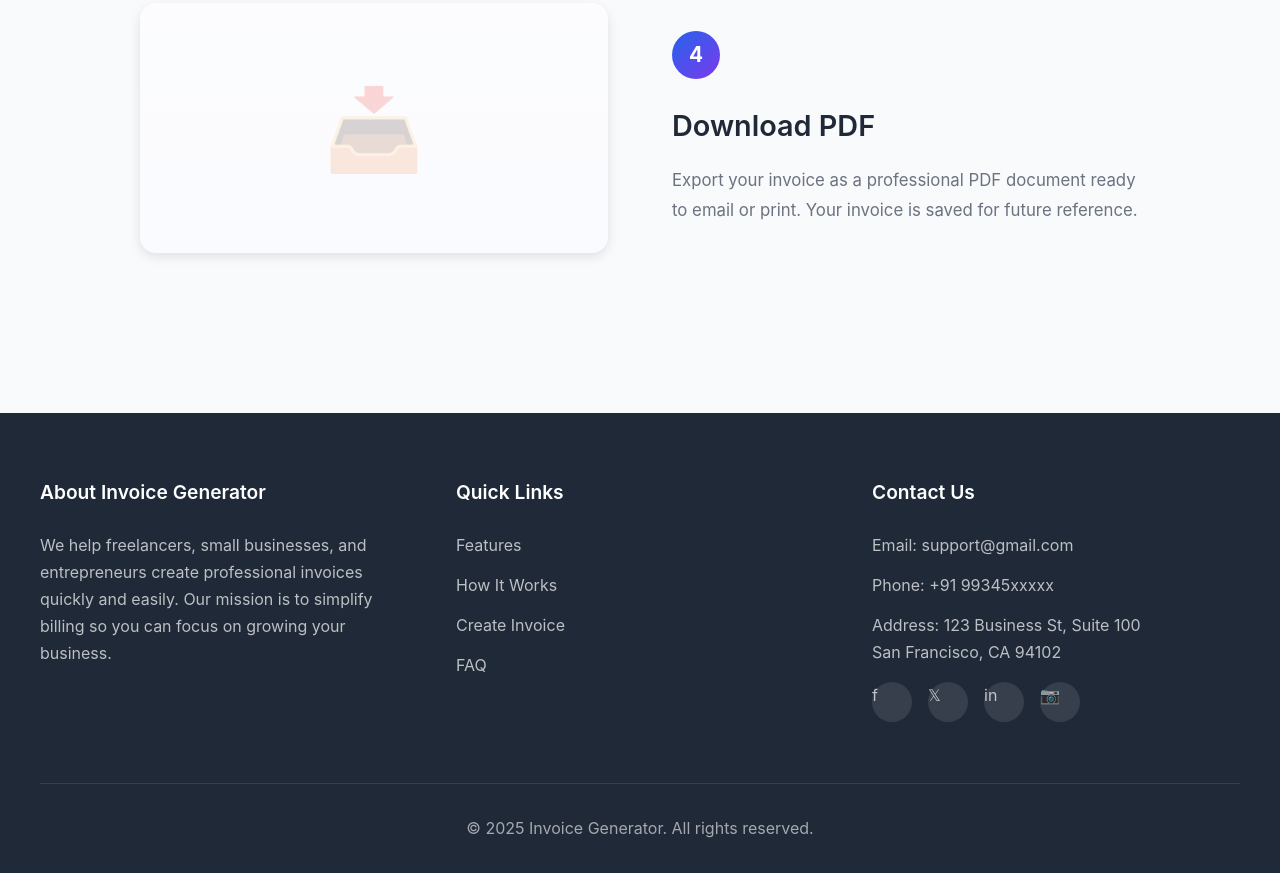
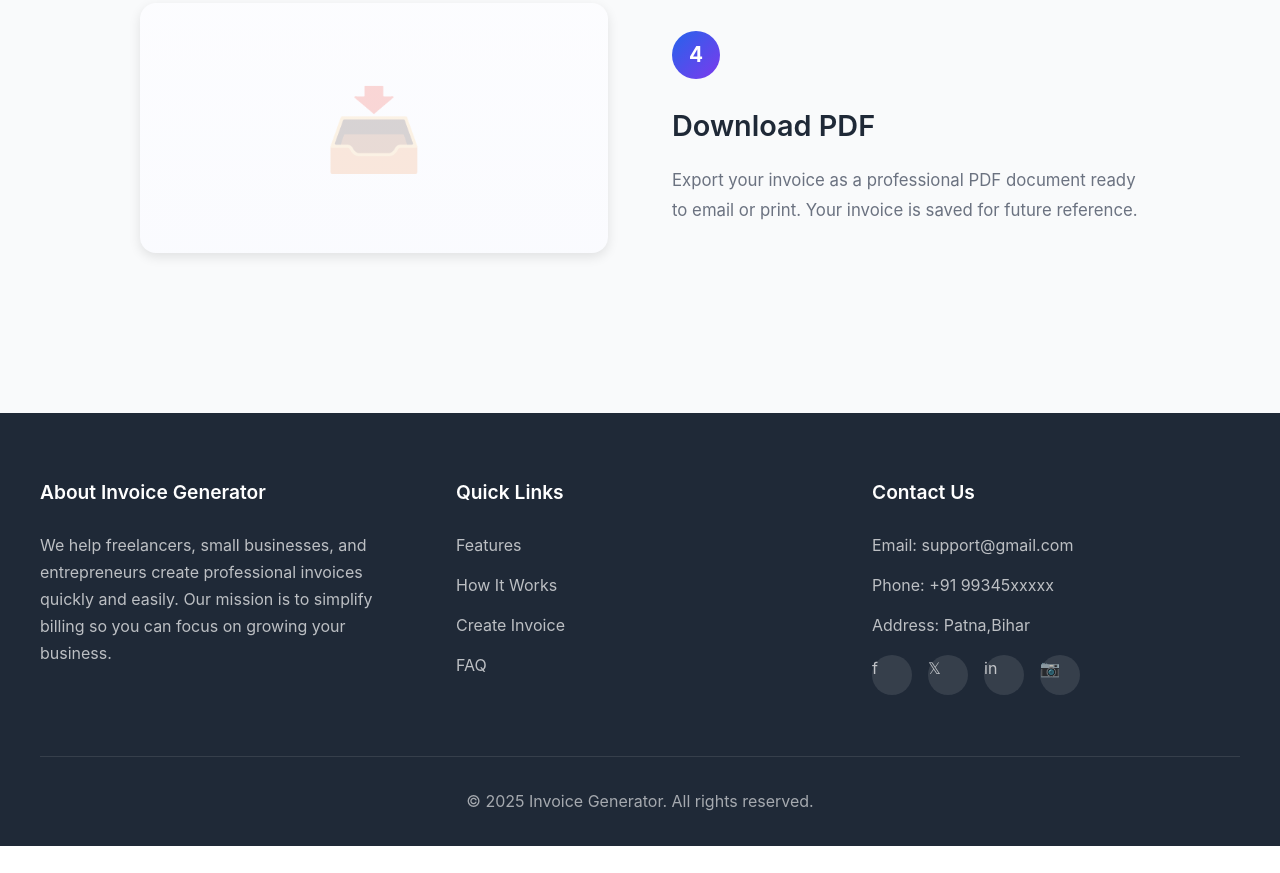
Before and after one commit to Adityaparmar25/invoice-generator, a plain HTML site: page index.html in a window 1280 px wide. Shown: the part 2804-3677 px from the top of the page. After the commit the page ends 3650 px from the top, so only its background shows below. Drawn offline with Linux system fonts and the light colour scheme.

Commit message:
Update index.html

```diff
--- a/index.html
+++ b/index.html
@@ -258,7 +258,7 @@
                 <h3>Contact Us</h3>
                 <p>Email: support@gmail.com</p>
                 <p>Phone: +91 99345xxxxx</p>
-                <p>Address: 123 Business St, Suite 100<br>San Francisco, CA 94102</p>
+                <p>Address: Patna,Bihar </p>
                 <div class="social-links">
                     <a href="#" class="social-link" aria-label="Facebook">f</a>
                     <a href="#" class="social-link" aria-label="Twitter">𝕏</a>
```
